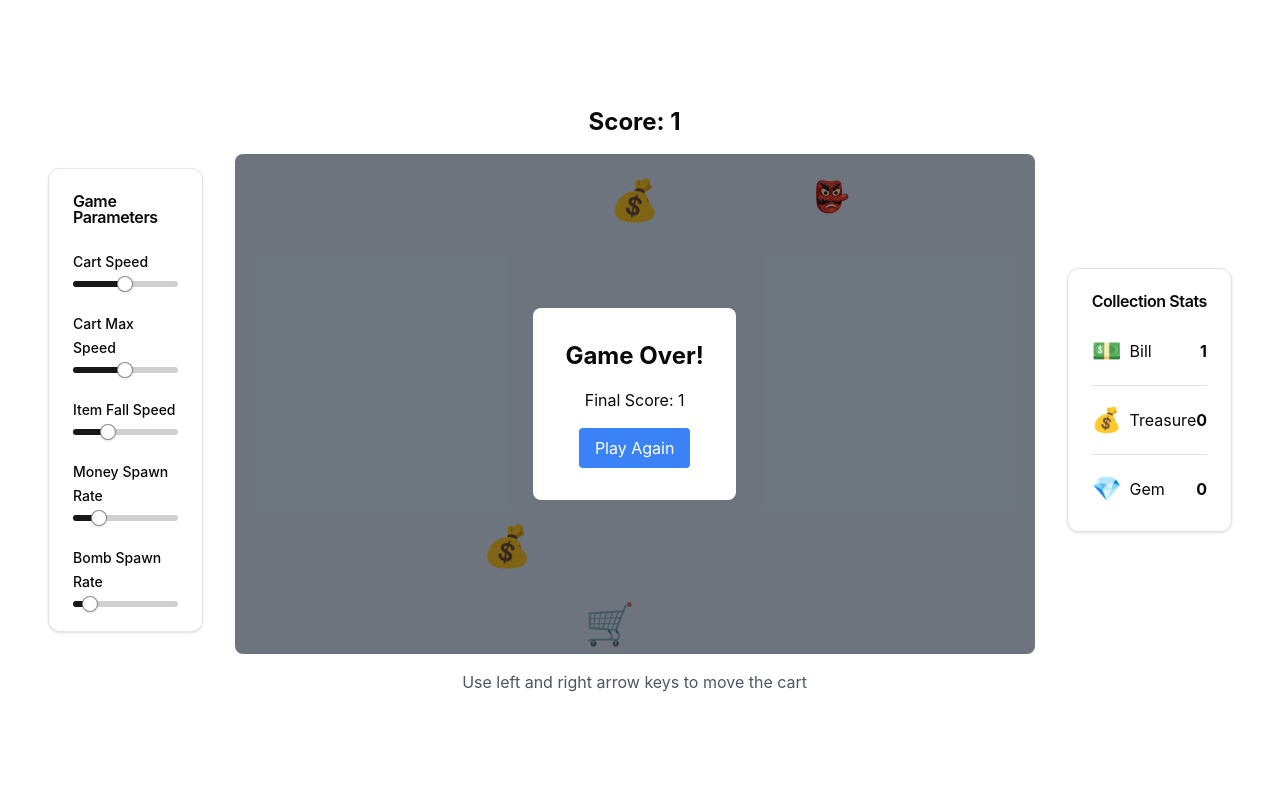
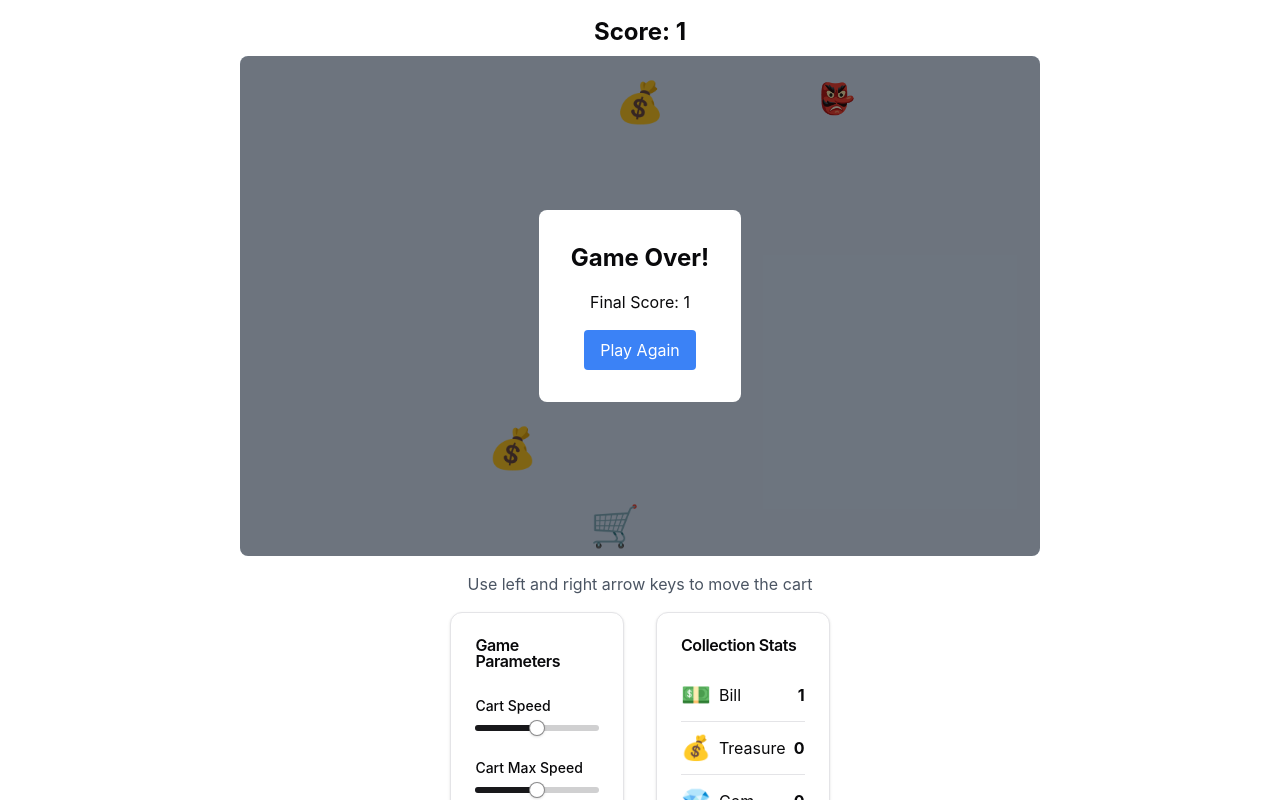
Before and after one commit to tuliren/nantianmen, a Next.js app: page / in a window 1280 px wide. Shown: the top 800 px of the page. Built offline with nearby package versions, Linux system fonts and the light colour scheme.

Commit message:
Adjust layout

```diff
--- a/pages/index.tsx
+++ b/pages/index.tsx
@@ -1,9 +1,10 @@
-import { FC, useCallback, useEffect, useRef, useState } from 'react';
+import { FC, Fragment, useCallback, useEffect, useRef, useState } from 'react';
 
 import { RewardMap, RewardType, SortedRewards, getRandomReward } from '@/components/rewards';
 import { Card, CardContent, CardHeader, CardTitle } from '@/components/ui/card';
 import { Separator } from '@/components/ui/separator';
 import { Slider } from '@/components/ui/slider';
+import { cn } from '@/lib/utils';
 
 interface MoneyBag {
   x: number;
@@ -240,10 +241,89 @@ const MoneyGame: FC = () => {
   };
 
   return (
-    <div className="flex justify-center gap-8 items-center min-h-screen p-8">
-      {/* Left Side - Parameters */}
-      <div className="w-72">
-        <Card>
+    <div className="flex flex-col justify-center p-4">
+      {/* Game Area */}
+      <div className="flex flex-col items-center">
+        <div className="mb-2 text-2xl font-bold">Score: {gameState.score}</div>
+        <div
+          className="relative bg-blue-100 rounded-lg overflow-hidden"
+          style={{ width: GAME_WIDTH, height: GAME_HEIGHT }}
+        >
+          <div className="absolute top-4 left-1/2 transform -translate-x-1/2"
+               style={{ fontSize: '40px' }}>
+            💰
+          </div>
+
+          <div
+            className="absolute"
+            style={{
+              left: gameState.goblinX,
+              top: '20px',
+              fontSize: '30px',
+              transform: `scaleX(${gameState.goblinDirection})`,
+            }}
+          >
+            👺
+          </div>
+
+          {gameState.moneyBags.map((bag, index) => (
+            <div
+              key={`money-${index}`}
+              className="absolute"
+              style={{
+                left: bag.x,
+                top: bag.y,
+                fontSize: `${MONEY_SIZE}px`,
+              }}
+            >
+              {RewardMap[bag.type].emoji}
+            </div>
+          ))}
+
+          {gameState.bombs.map((bomb, index) => (
+            <div
+              key={`bomb-${index}`}
+              className="absolute"
+              style={{
+                left: bomb.x,
+                top: bomb.y,
+                fontSize: `${BOMB_SIZE}px`,
+              }}
+            >
+              💣
+            </div>
+          ))}
+
+          <div
+            className="absolute bottom-0 transform -translate-x-1/2"
+            style={{
+              left: gameState.cartX,
+              width: CART_WIDTH,
+              height: CART_HEIGHT,
+              fontSize: '40px',
+            }}
+          >
+            🛒
+          </div>
+
+          {gameState.isGameOver && (
+            <div
+              className="absolute inset-0 bg-black bg-opacity-50 flex items-center justify-center">
+              <div className="bg-white p-8 rounded-lg text-center">
+                <h2 className="text-2xl font-bold mb-4">Game Over!</h2>
+                <p className="mb-4">Final Score: {gameState.score}</p>
+                <button onClick={restartGame}
+                        className="bg-blue-500 text-white px-4 py-2 rounded hover:bg-blue-600">
+                  Play Again
+                </button>
+              </div>
+            </div>
+          )}
+        </div>
+
+        <div className="m-4 text-gray-600">Use left and right arrow keys to move the cart</div>
+        <div className={cn('flex gap-8', `w-[${GAME_WIDTH}px]`)}>
+          <Card className="w-1/2">
             <CardHeader>
               <CardTitle>Game Parameters</CardTitle>
             </CardHeader>
@@ -320,97 +400,14 @@ const MoneyGame: FC = () => {
               </div>
             </CardContent>
           </Card>
-      </div>
-
-      {/* Game Area */}
-      <div className="flex flex-col items-center flex-grow max-w-5xl">
-        <div className="mb-4 text-2xl font-bold">Score: {gameState.score}</div>
-        <div
-          className="relative bg-blue-100 rounded-lg overflow-hidden"
-          style={{ width: GAME_WIDTH, height: GAME_HEIGHT }}
-        >
-          <div className="absolute top-4 left-1/2 transform -translate-x-1/2" style={{ fontSize: '40px' }}>
-            💰
-          </div>
-
-          <div
-            className="absolute"
-            style={{
-              left: gameState.goblinX,
-              top: '20px',
-              fontSize: '30px',
-              transform: `scaleX(${gameState.goblinDirection})`,
-            }}
-          >
-            👺
-          </div>
-
-          {gameState.moneyBags.map((bag, index) => (
-            <div
-              key={`money-${index}`}
-              className="absolute"
-              style={{
-                left: bag.x,
-                top: bag.y,
-                fontSize: `${MONEY_SIZE}px`,
-              }}
-            >
-              {RewardMap[bag.type].emoji}
-            </div>
-          ))}
-
-          {gameState.bombs.map((bomb, index) => (
-            <div
-              key={`bomb-${index}`}
-              className="absolute"
-              style={{
-                left: bomb.x,
-                top: bomb.y,
-                fontSize: `${BOMB_SIZE}px`,
-              }}
-            >
-              💣
-            </div>
-          ))}
-
-          <div
-            className="absolute bottom-0 transform -translate-x-1/2"
-            style={{
-              left: gameState.cartX,
-              width: CART_WIDTH,
-              height: CART_HEIGHT,
-              fontSize: '40px',
-            }}
-          >
-            🛒
-          </div>
-
-          {gameState.isGameOver && (
-            <div className="absolute inset-0 bg-black bg-opacity-50 flex items-center justify-center">
-              <div className="bg-white p-8 rounded-lg text-center">
-                <h2 className="text-2xl font-bold mb-4">Game Over!</h2>
-                <p className="mb-4">Final Score: {gameState.score}</p>
-                <button onClick={restartGame} className="bg-blue-500 text-white px-4 py-2 rounded hover:bg-blue-600">
-                  Play Again
-                </button>
-              </div>
-            </div>
-          )}
-        </div>
-
-        <div className="mt-4 text-gray-600">Use left and right arrow keys to move the cart</div>
-      </div>
-
-      {/* Right Side - Statistics */}
-      <div className="w-72">
-        <Card>
+          <Card className="w-1/2">
             <CardHeader>
               <CardTitle>Collection Stats</CardTitle>
             </CardHeader>
-          <CardContent className="space-y-4">
+            <CardContent className="space-y-2">
               {Object.entries(gameState.collection).map(([type, count], index) => (
-              <>
-                <div key={type} className="flex items-center justify-between">
+                <Fragment key={type}>
+                  <div className="flex items-center justify-between">
                   <span className="flex items-center gap-2">
                     <span style={{ fontSize: '24px' }}>{RewardMap[type as RewardType].emoji}</span>
                     {RewardMap[type as RewardType].name}
@@ -418,10 +415,11 @@ const MoneyGame: FC = () => {
                     <span className="font-bold">{count}</span>
                   </div>
                   {index < Object.keys(gameState.collection).length - 1 && <Separator />}
-              </>
+                </Fragment>
               ))}
             </CardContent>
           </Card>
+        </div>
       </div>
     </div>
   );
```
Lines whose indentation alone changed are shown as unchanged.
